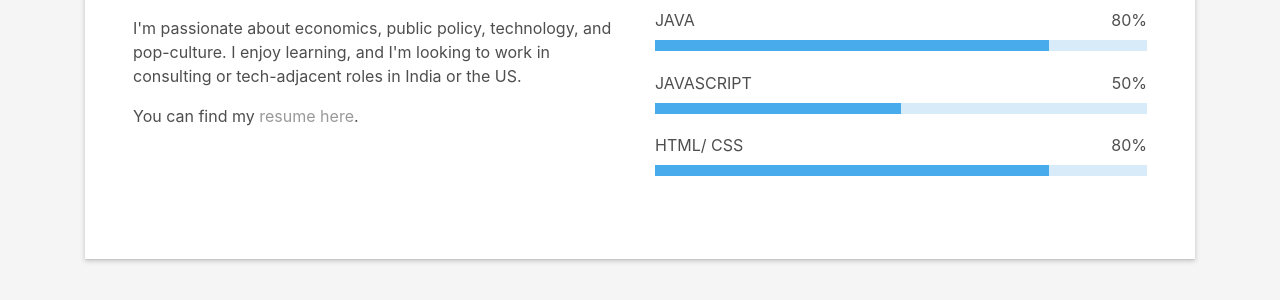
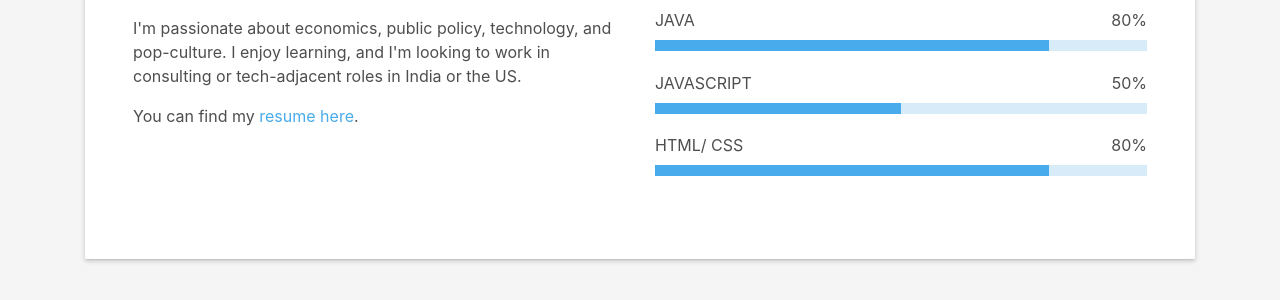
Before and after one commit to aashnaj/aashnaj.github.io, a Jekyll site: the page index.html, which Jekyll copies as it is, in a window 1280 px wide and 900 px high, scrolled down 1037 px. Shown: the part 150-450 px from the top of the window. Built offline with Jekyll 4.4.1, drawn with Linux system fonts in a browser that asks for light colours; some web fonts are replaced.

Commit message:
Update style-sky-blue.css

```diff
--- a/css/style-sky-blue.css
+++ b/css/style-sky-blue.css
@@ -24,12 +24,12 @@ h6 {
 }
 
 a {
-  color: #999;
+  color: #48abec;
   transition: all 0.5s ease-in-out;
 }
 
 a:hover {
-  color: #48abec;
+  color: #999;
   text-decoration: none;
   transition: all 0.5s ease-in-out;
 }
```
